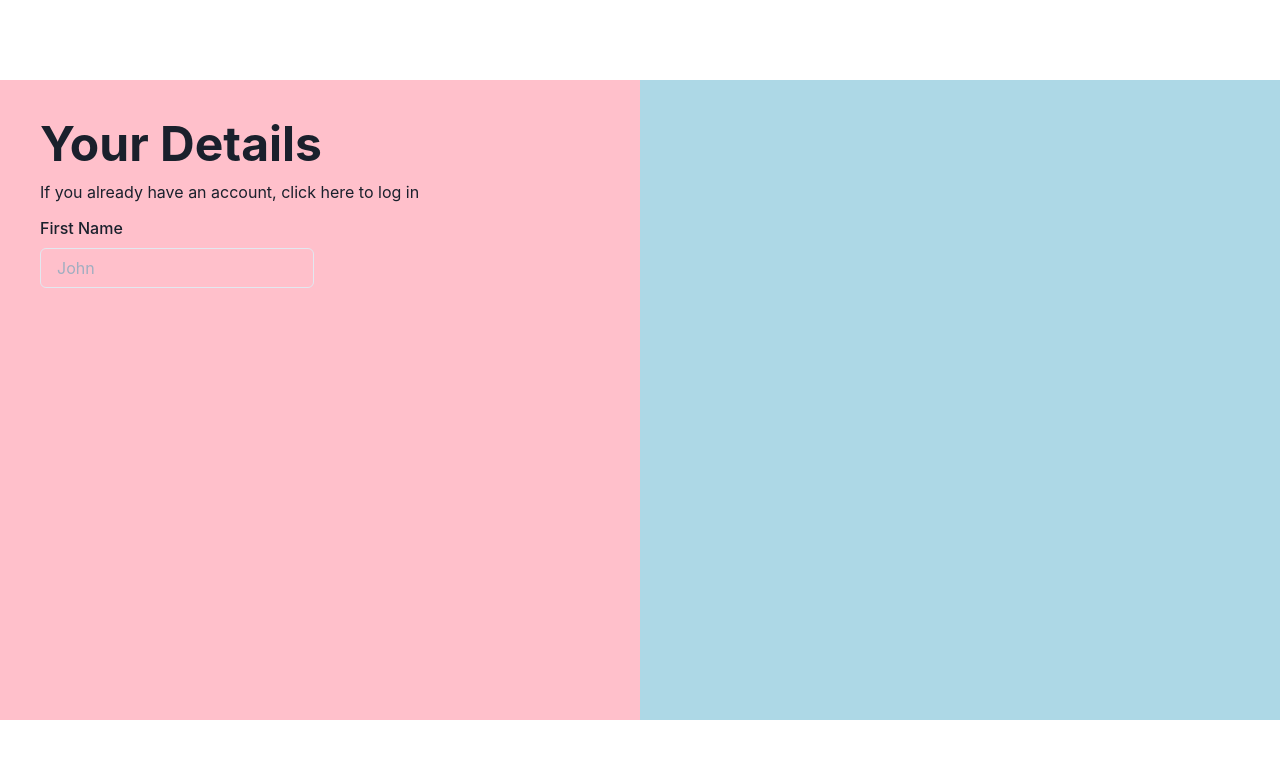
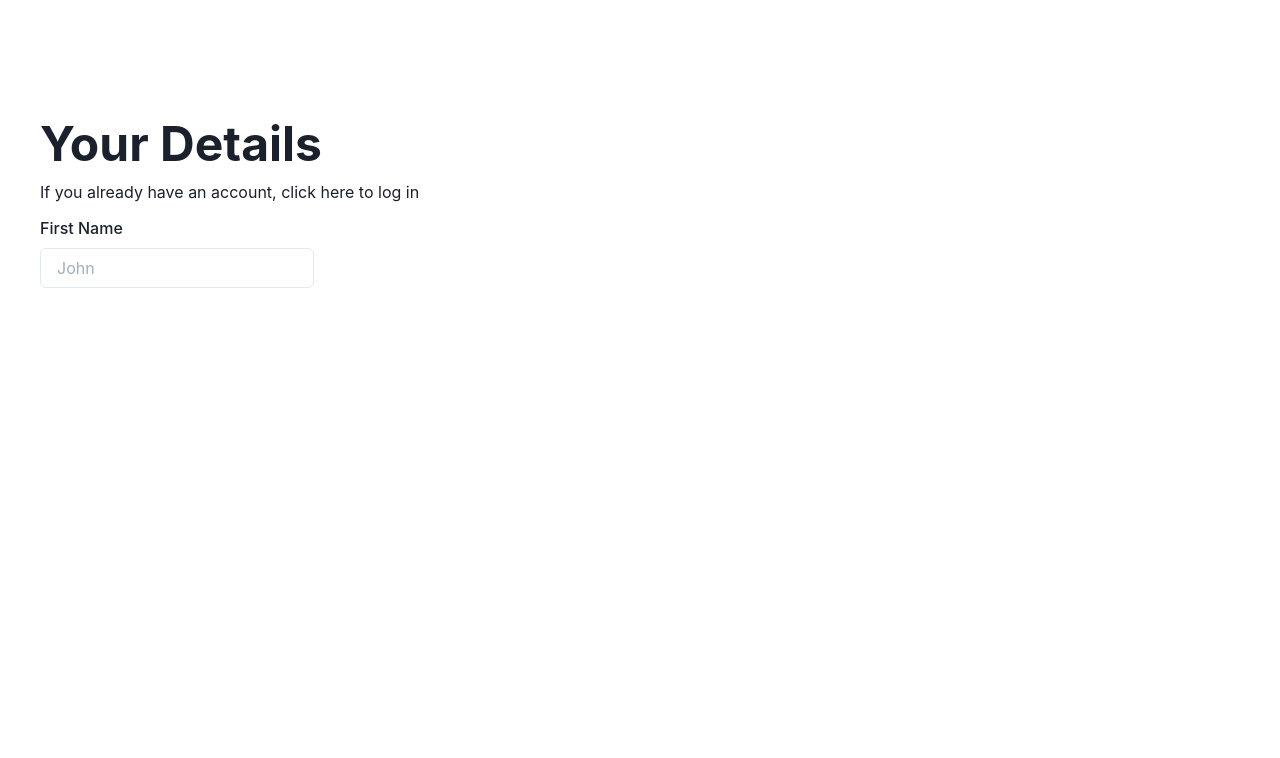
Before and after one commit to maugares/chakraui-egghead-tutorial, a Next.js app: page / in a window 1280 px wide. Shown: the top 758 px of the page. Built offline with nearby package versions, Linux system fonts and the light colour scheme.

Commit message:
Remove backgrounds

```diff
--- a/src/Cart.tsx
+++ b/src/Cart.tsx
@@ -7,7 +7,6 @@ const Cart = () => (
       padding={10}
       spacing={10}
       alignItems='flex-start'
-      background='lightblue'
     />
   )
 
--- a/src/Details.tsx
+++ b/src/Details.tsx
@@ -8,7 +8,6 @@ const Details = () => (
     padding={10}
     spacing={10}
     alignItems='flex-start'
-    background='pink'
   >
     <VStack spacing={3} alignItems='flex-start'>
       <Heading size='2xl'>
```
